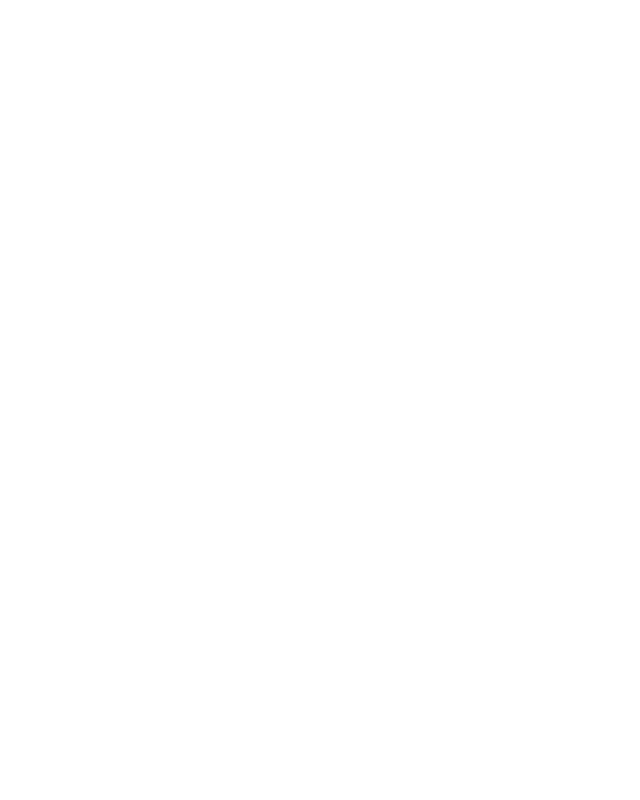
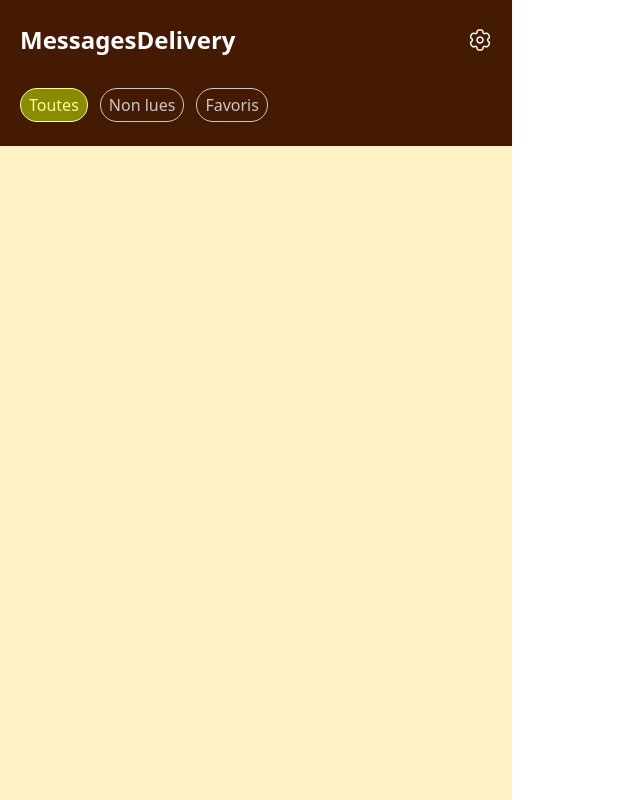
Before and after one commit to TBoisse/MessagesDelivery, a FastAPI app: page / in a window 1280 px wide. Before the commit the part shown is empty. Shown: the whole page, without its empty margins (0-640 px from the left). Run offline with FastAPI, Linux system fonts and the light colour scheme; some libraries are stand-ins or nearby versions.

Commit message:
Empty front interface

```diff
--- /dev/null
+++ b/front/static/css/index.css
@@ -0,0 +1,13 @@
+.pill-containers div{
+    padding: 4px 8px;
+    border-radius: 50px;
+    color: #c9c9c9;
+    border: 1px solid #c9c9c9;
+    cursor: pointer;
+}
+
+.pill-containers .active{
+    color: #fdff9c;
+    border: 1px solid #fdff9c;
+    background: #898b00;
+}
--- /dev/null
+++ b/front/static/js/index.js
@@ -0,0 +1,10 @@
+const pills = document.querySelector(".pill-containers").querySelectorAll("div");
+
+pills.forEach(pill => {
+    pill.addEventListener("click", e => {
+        pills.forEach(pill => {
+            pill.classList.remove("active");
+        });
+        e.target.classList.add("active");
+    })
+})
--- a/front/templates/index.html
+++ b/front/templates/index.html
@@ -5,20 +5,32 @@
     <meta name="viewport" content="width=device-width, initial-scale=1.0">
     <script src="https://cdn.tailwindcss.com"></script>
     <title>Message Delivery</title>
+    <style>
+        @import url("/static/css/index.css");
+    </style>
 </head>
 <body>
-    <div class="flex flex-1">
-        <div class="flex flex-col w-1/5 flex-1">
-            <div class="flex bg-zinc-100">
-
+    <div class="flex h-screen">
+        <div class="flex flex-col w-full md:w-2/5 h-full">
+            <div class="flex flex-col gap-4 py-4 bg-amber-950">
+                <div class="flex justify-between px-5 py-2">
+                    <p class="font-black text-2xl text-white">MessagesDelivery</p>
+                    <img class="w-6 text-white cursor-pointer" src="/static/image/mask/white-settings.svg" alt="settings">
+                </div>
+                <div class="flex gap-3 px-5 py-2 pill-containers">
+                    <div class="active">Toutes</div>
+                    <div>Non lues</div>
+                    <div>Favoris</div>
+                </div>
             </div>
-            <div class="flex flex-col bg-zinc-500">
+            <div class="flex flex-col flex-1 bg-amber-100">
 
             </div>
         </div>
-        <div class="flex flex-col flex-1">
+        <div class="hidden md:flex flex-col flex-1">
 
         </div>
     </div>
+    <script src="/static/js/index.js"></script>
 </body>
 </html>
```
Also changed, not shown: front/static/image/mask/white-settings.svg (added).
